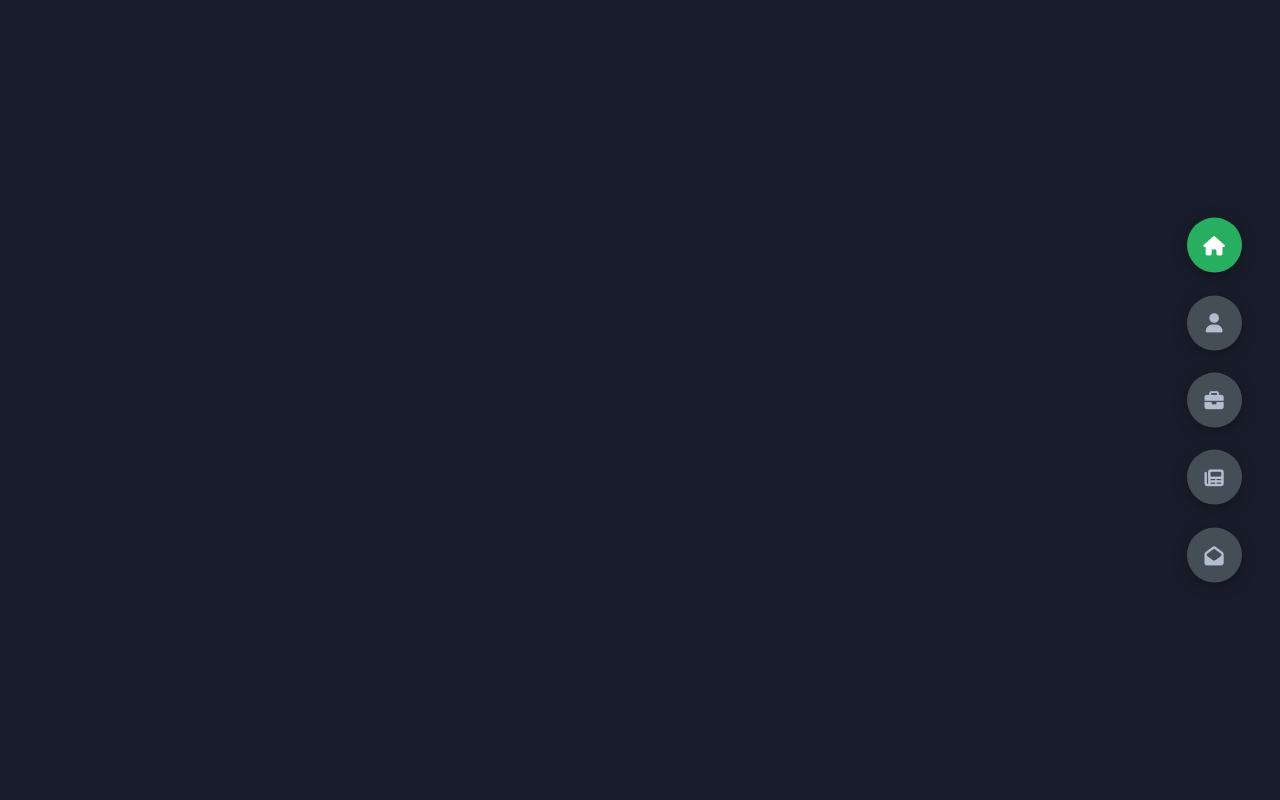
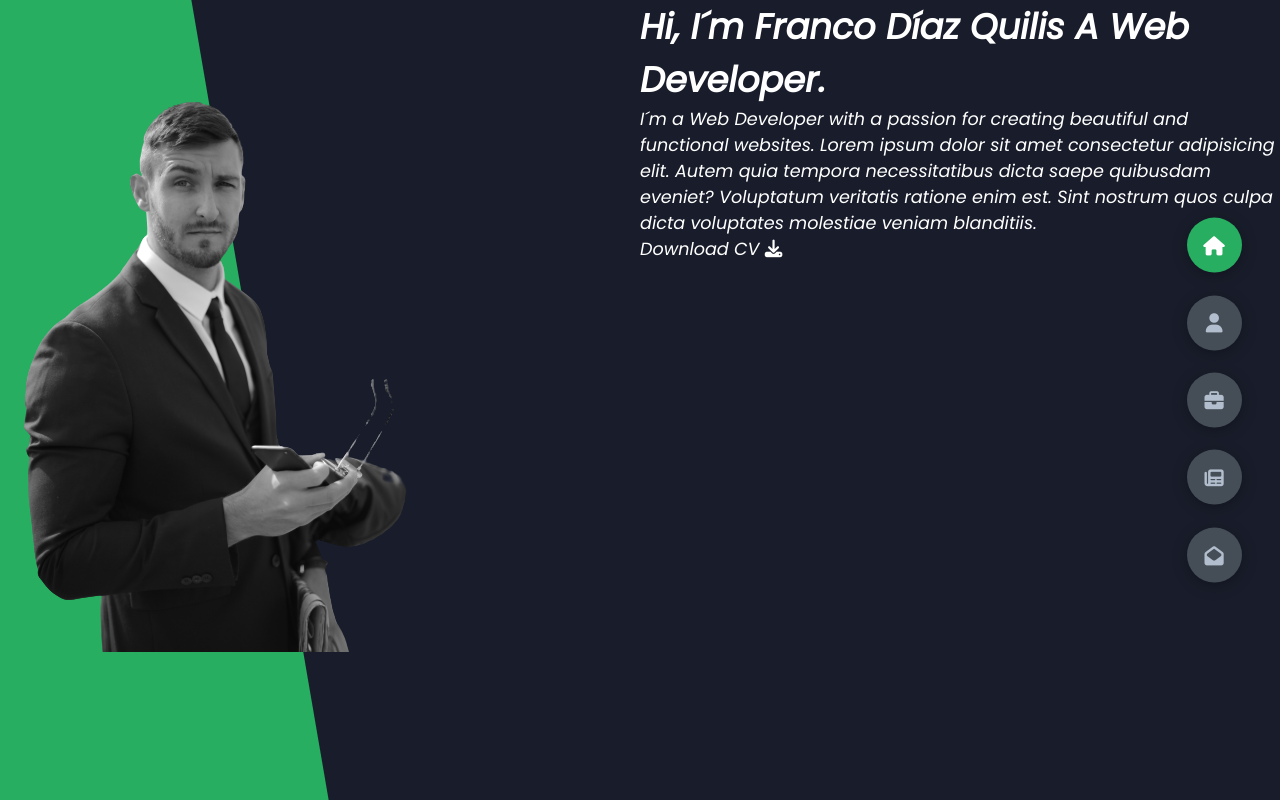
Before and after one commit to GatoQuilis/PortfolioProject, a plain HTML site: page index.html in a window 1280 px wide. Drawn offline with Linux system fonts and the light colour scheme.

Commit message:
agreando info al header

```diff
--- a/app.js
+++ b/app.js
@@ -1,7 +1,7 @@
 const sections = document.querySelectorAll('.section');
 const sectBtns = document.querySelectorAll('.controlls');
 const sectBtn = document.querySelectorAll('.control');
-const allSections = document.querySelectorAll('.main-content');
+const allSections = document.querySelector('.main-content');
 
 function PageTransitions () {
     //Button click active class
@@ -9,9 +9,29 @@ function PageTransitions () {
         sectBtn[i].addEventListener ('click', function() {
             let currentBtn = document.querySelectorAll ('.active-btn');
             currentBtn[0].className = currentBtn[0].className.replace('active-btn', '');
-            this.className += 'active-btn';
+            this.className += ' active-btn';
         })
     }
+
+    //Button click active class
+    allSections.addEventListener ('click', (e) => {
+        const id = e.target.dataset.id;
+        if (id) {
+            //remove selected from the other btns
+            sectBtns.forEach((btn) => {
+                btn.classList.remove('active')
+            })
+            e.target.classList.add('active');
+
+            //hide other sections
+            sections.forEach((section) => {
+                section.classList.remove('active')
+            })
+
+            const element = document.getElementById(id);
+            element.classList.add('active');
+        }
+    })
 }
 
 PageTransitions();
--- a/index.html
+++ b/index.html
@@ -12,19 +12,40 @@
     <link rel="stylesheet" href="https://cdnjs.cloudflare.com/ajax/libs/font-awesome/6.1.0/css/all.min.css" integrity="sha512-10/jx2EXwxxWqCLX/hHth/vu2KY3jCF70dCQB8TSgNjbCVAC/8vai53GfMDrO2Emgwccf2pJqxct9ehpzG+MTw==" crossorigin="anonymous" referrerpolicy="no-referrer" />
 </head>
 <body class="main-content">
-    <header class="section sec1 header active">
-        <i class="fa-brands fa-instagram"></i>
+    <header class="section sec1 header active" id="home">
+        <div class="header-content">
+            <div class="left-header">
+                <div class="h-shape"></div>
+                <div class="image">
+                    <img src="img/hero.png" alt="">
+                </div>
+            </div>
+            <div class="right-header">
+                <h1 class="name">
+                    Hi, I´m <span>Franco Díaz Quilis</span>
+                    A Web Developer.
+                </h1>
+                <p>
+                    I´m a Web Developer with a passion for creating beautiful and functional websites.
+                    Lorem ipsum dolor sit amet consectetur adipisicing elit. Autem quia tempora necessitatibus dicta saepe quibusdam eveniet? Voluptatum veritatis ratione enim est. Sint nostrum quos culpa dicta voluptates molestiae veniam blanditiis.
+                </p>
+                <a href="" class="main-top">
+                    <span class="btn-text">Download CV</span>
+                    <span class="btn-icon"><i class="fas fa-download"></i></span>
+                </a>
+            </div>
+        </div>
 
     </header>
     <main>
-        <section class="section sec2 about"></section>
-        <section class="section sec3 portfolio"></section>
-        <section class="section sec4 blogs"></section>
-        <section class="section sec5 contact"></section>
+        <section class="section sec2 about" id="about"></section>
+        <section class="section sec3 portfolio" id="portfolio"></section>
+        <section class="section sec4 blogs" id="blogs"></section>
+        <section class="section sec5 contact" id="contact"></section>
     </main>
 
     <div class="controlls">
-        <div class="control control-1 active-btn">
+        <div class="control control-1 active-btn" data-id="home">
             <i class="fa-solid fa-house"></i>
         </div>
         <div class="control control-2" data-id="about">
--- a/styles/styles.scss
+++ b/styles/styles.scss
@@ -61,31 +61,39 @@ section {
 .sec1 {
     display: none;
     transform: translateY(0) scale(1);
-    background-color: red;
 }
 
 .sec2 {
     display: none;
     transform: translateY(0) scale(1);
-    color: blue;
 }
 
 .sec3 {
     display: none;
     transform: translateY(0) scale(1);
-    color: green;
 }
 
 .sec4 {
     display: none;
     transform: translateY(0) scale(1);
-    color: yellow;
 }
 
 .sec5 {
     display: none;
     transform: translateY(0) scale(1);
-    color: violet;
+}
+
+.active {
+    display: block;
+    animation: scaleAnim 1s ease-in-out;
+    @keyframes scaleAnim {
+        0% {
+            transform: translateY(-100%) scale(0);
+        }
+        100% {
+            transform: translateY(0) scale(1);
+        }
+    }
 }
 
 //Controlls
@@ -125,3 +133,39 @@ section {
         }
     }
 }
+
+/* Header-content */
+.header-content{
+    display: grid;
+    grid-template-columns: repeat(2, 1fr);
+    height: 100%;
+    .left-header {
+        display: flex;
+        align-items: center;
+        position: relative;
+        .h-shape {
+            transition: all .4s ease-in-out;
+            width: 65%;
+            height: 100%;
+            background-color: var(--color-secondary);
+            position: absolute;
+            left: 0;
+            top: 0;
+            z-index: -1;
+            clip-path: polygon(0 0, 46% 0, 79% 100%, 0 100%);
+        }
+        .image {
+            border-radius: var(--br-sm-2);
+            height: 90%;
+            width: 68%;
+            object-fit: cover;
+            transition: all .4s ease-in-out;
+            filter: grayscale(100%);
+            &:hover {
+                filter: grayscale(0);
+            }
+        }
+    }
+}
+
+/* Independed components */
```
Also changed, not shown: styles/styles.css, 1 other file.
